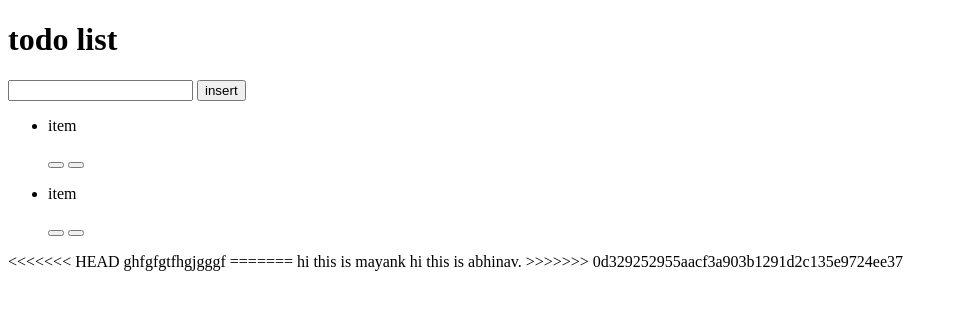
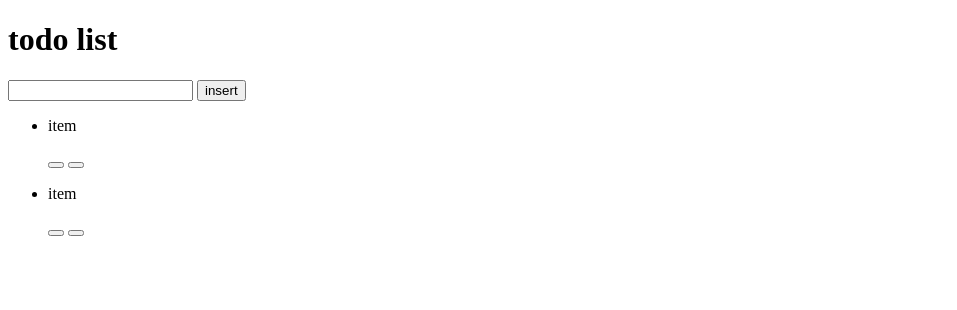
Before and after one commit to ombhalsod/todo-list, a PHP site: page / in a window 1280 px wide. Shown: the top 310 px of the page, without its empty margins (0-957 px from the left). Run offline with PHP 8.4, Linux system fonts and the light colour scheme.

Commit message:
Huadassd

```diff
--- a/index.php
+++ b/index.php
@@ -32,10 +32,3 @@
     </div>
 </body>
 </html>
-<<<<<<< HEAD
-
-ghfgfgtfhgjgggf
-=======
-hi this is mayank
-hi this is abhinav.
->>>>>>> 0d329252955aacf3a903b1291d2c135e9724ee37
```
